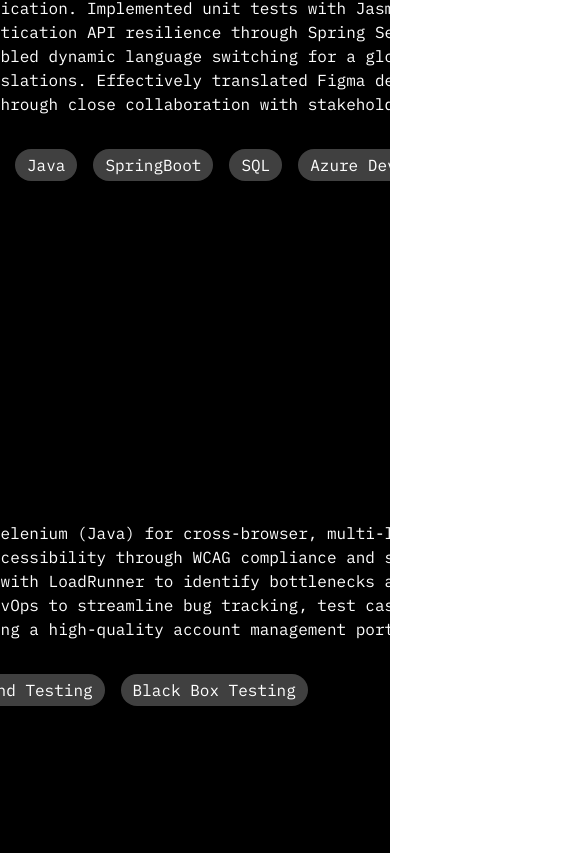
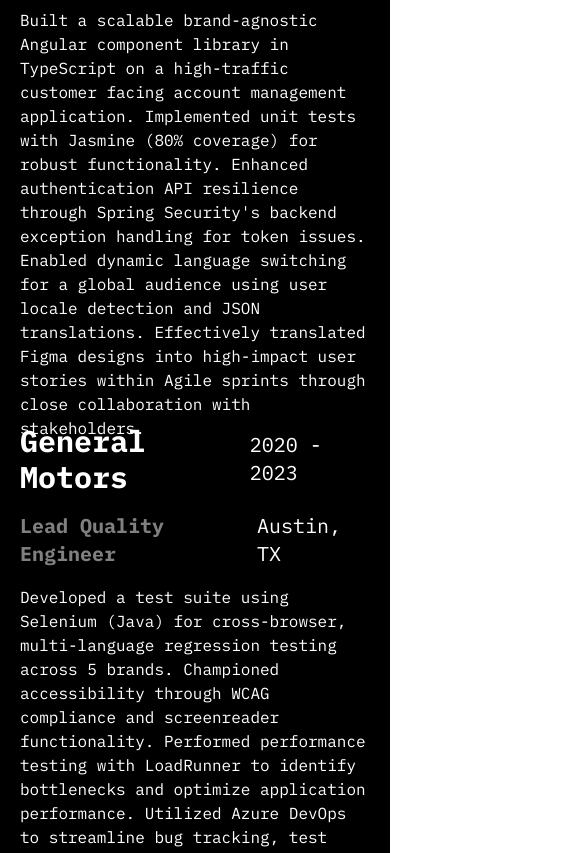
Before and after one commit to brandenrbasche/brb-portfolio-v3, a Next.js app in the folder brb-portfolio-3/: page / in a window 390 px wide. Shown: the part 2167-3020 px from the top of the page, 585 px wide, since content can reach past the window. Built offline with nearby package versions, Linux system fonts and the light colour scheme.

Commit message:
began mobile responsivity fixes for experience section

```diff
--- a/brb-portfolio-3/components/Experience.tsx
+++ b/brb-portfolio-3/components/Experience.tsx
@@ -4,7 +4,7 @@
 
 const Experience = () => {
     return (
-        <section className='max-w-screen-lg text-white'>
+        <section className='w-full max-w-screen-lg text-white'>
             {/*<DoubleExperienceCard  />*/}
             {experienceData.map((item, i) => (
                 <ExperienceCard
@@ -17,7 +17,6 @@
                     skills={item.skills}
                 />
             ))}
-            {/*<ExperienceCard company={'General Motors'} jobTitle={'Full-Stack Engineer'} jobDescription={'Lorem ipsum.'} />*/}
         </section>
     );
 };
--- a/brb-portfolio-3/components/ui/ExperienceCard.tsx
+++ b/brb-portfolio-3/components/ui/ExperienceCard.tsx
@@ -32,10 +32,10 @@
                 {skills && (
                     <Reveal>
                         <div className='mt-4'>
-                            <ul className='space-x-4 inline-flex items-start justify-start text-nowrap'>
+                            <ul className='flex flex-wrap content-start justify-start text-nowrap'>
                                 {skills.map((skill, i) => (
                                     <li
-                                        className='bg-white/25 rounded-full px-3 py-1'
+                                        className='bg-white/25 rounded-full px-3 py-1 my-2 mr-3'
                                         key={i}
                                     >
                                         <p>{skill}</p>
```
